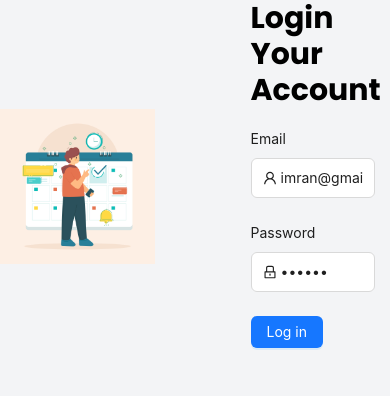
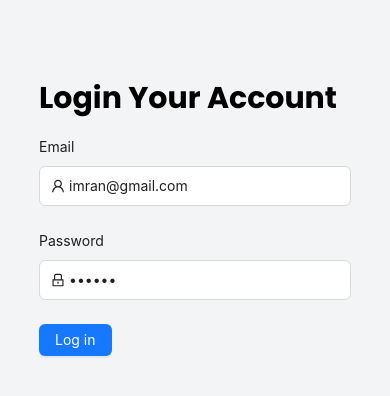
Before and after one commit to ImRanKhan81m/Task-Management-PH, a Next.js app: page /auth/login in a window 390 px wide. Shown: the top 396 px of the page. Built offline with nearby package versions, Linux system fonts and the light colour scheme.

Commit message:
login page update

```diff
--- a/src/app/(with-layout)/page.js
+++ b/src/app/(with-layout)/page.js
@@ -1,10 +1,21 @@
+'use client'
 import Dashboard from "@/components/Dashboard/Dashboard";
 import ProtectedRoute from "../hooks/ProtectedRoute";
+import { useRouter } from "next/navigation";
+import { useEffect } from "react";
 
 const HomePage = () => {
+
+  const router = useRouter();
+
+  useEffect(() => {
+    router.push('/projects')
+  }, [])
+
+
   return (
     <ProtectedRoute>
-        <Dashboard />
+      <Dashboard />
     </ProtectedRoute>
   )
 }
--- a/src/app/auth/login/page.js
+++ b/src/app/auth/login/page.js
@@ -19,17 +19,17 @@ const login = () => {
 
 
     return (
-        <div className='flex max-h-[100%] w-[100%] justify-center items-center gap-20'>
-            <div className='w-[50%]'>
+        <div className='md:flex max-h-[100%] w-[100%] justify-center items-center lg:gap-20 '>
+            <div className='md:w-[50%]'>
                 <Image
                     src={loginImage}
                     alt="logo"
                     width={1200}
                     height={1200}
-                    className='object-cover w-[100%] h-max-[100%]'
+                    className='object-cover w-[100%] md:h-[100vh] md:flex hidden'
                 />
             </div>
-            <div className='w-[50%] mx-auto'>
+            <div className='md:w-[50%] mx-auto mt-20 md:mt-0'>
                 <div className='w-[80%] mx-auto'>
                     <h1 className='text-3xl font-bold mb-5 '>Login Your Account </h1>
 
--- a/src/components/Dashboard/Dashboard.js
+++ b/src/components/Dashboard/Dashboard.js
@@ -6,6 +6,7 @@ import { Layout, Menu, theme } from 'antd';
 const { Header, Content, Footer, Sider } = Layout;
 import { AppstoreOutlined } from '@ant-design/icons';
 import { useRouter } from 'next/navigation';
+import ProtectedRoute from '@/app/hooks/ProtectedRoute';
 const items = [UserOutlined, VideoCameraOutlined, UploadOutlined, UserOutlined].map(
     (icon, index) => ({
         key: String(index + 1),
@@ -20,6 +21,7 @@ const Dashboard = ({ children }) => {
     const router = useRouter();
 
     return (
+        <ProtectedRoute>
             <Layout style={{
                 minHeight: '100vh',
                 // height: '100vh',
@@ -87,6 +89,7 @@ const Dashboard = ({ children }) => {
                     </Footer>
                 </Layout>
             </Layout>
+        </ProtectedRoute>
     );
 };
 export default Dashboard;
```
Lines whose indentation alone changed are shown as unchanged.
